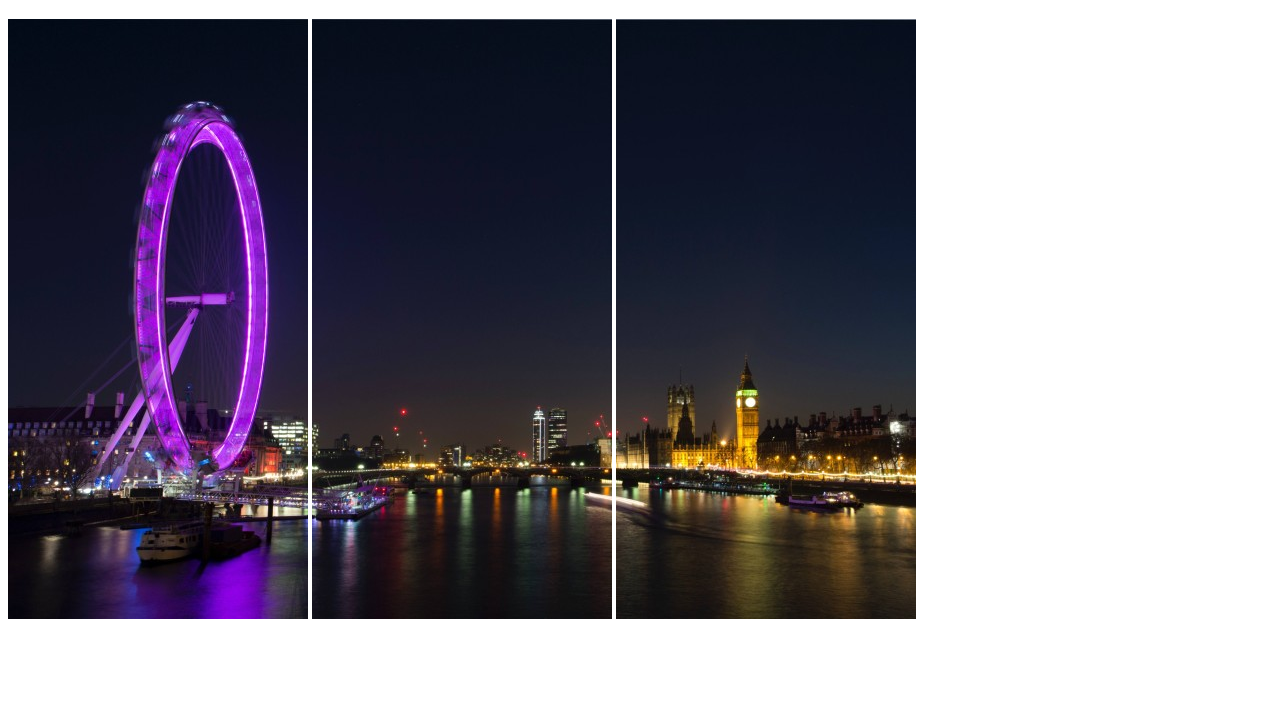
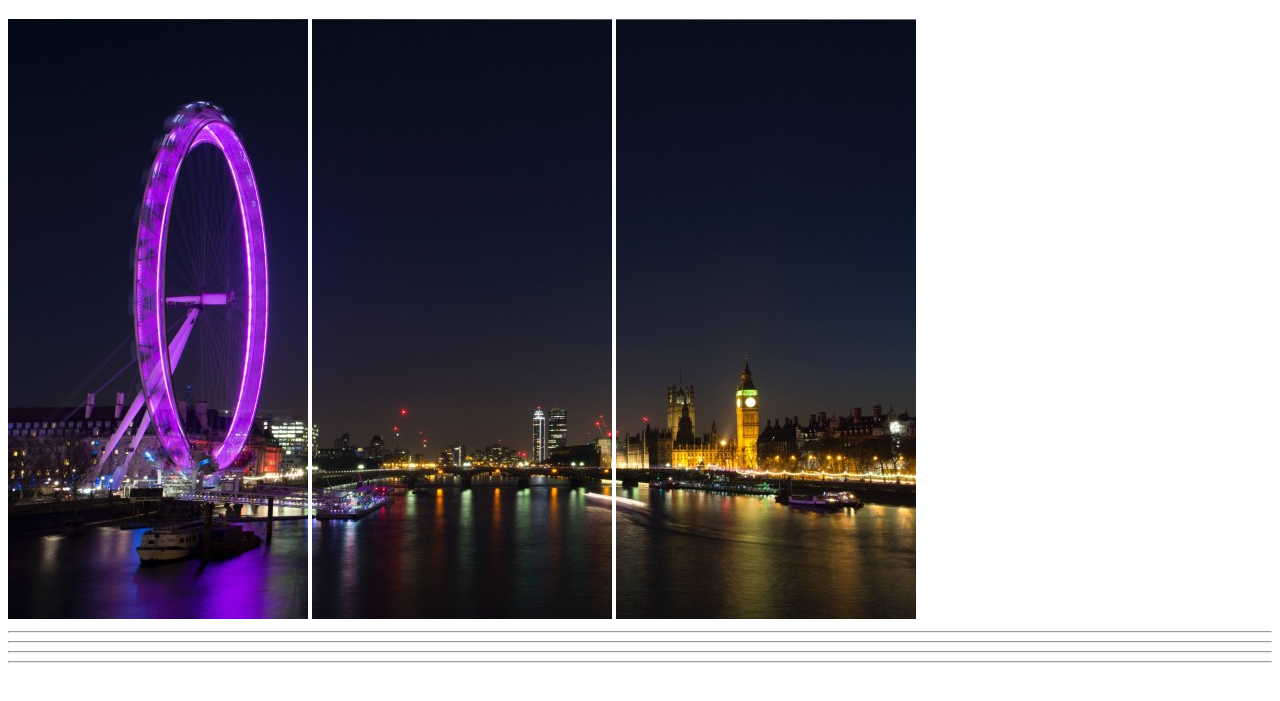
Before and after one commit to antoinde/html-london-trip, a plain HTML site: page index.html in a window 1280 px wide. Shown: the part 61-762 px from the top of the page. Drawn offline with Linux system fonts and the light colour scheme.

Commit message:
Added all hr in main

```diff
--- a/index.html
+++ b/index.html
@@ -17,20 +17,28 @@
 
     <main>
 
+        <hr>                  <!-- 1° horizzontal rule -->
         <!-- Section 1 -->
         <section>
 
         </section>
+
+        <hr>                  <!-- 2° horizzontal rule -->
 
         <!-- Section 2 -->
         <section>
 
         </section>
 
+        <hr>                  <!-- 3° horizzontal rule -->
+
         <!-- Section 3 -->
         <section>
 
         </section>
+
+        <hr>                  <!-- 4° horizzontal rule -->
+
     </main>
 
     <footer>
```
